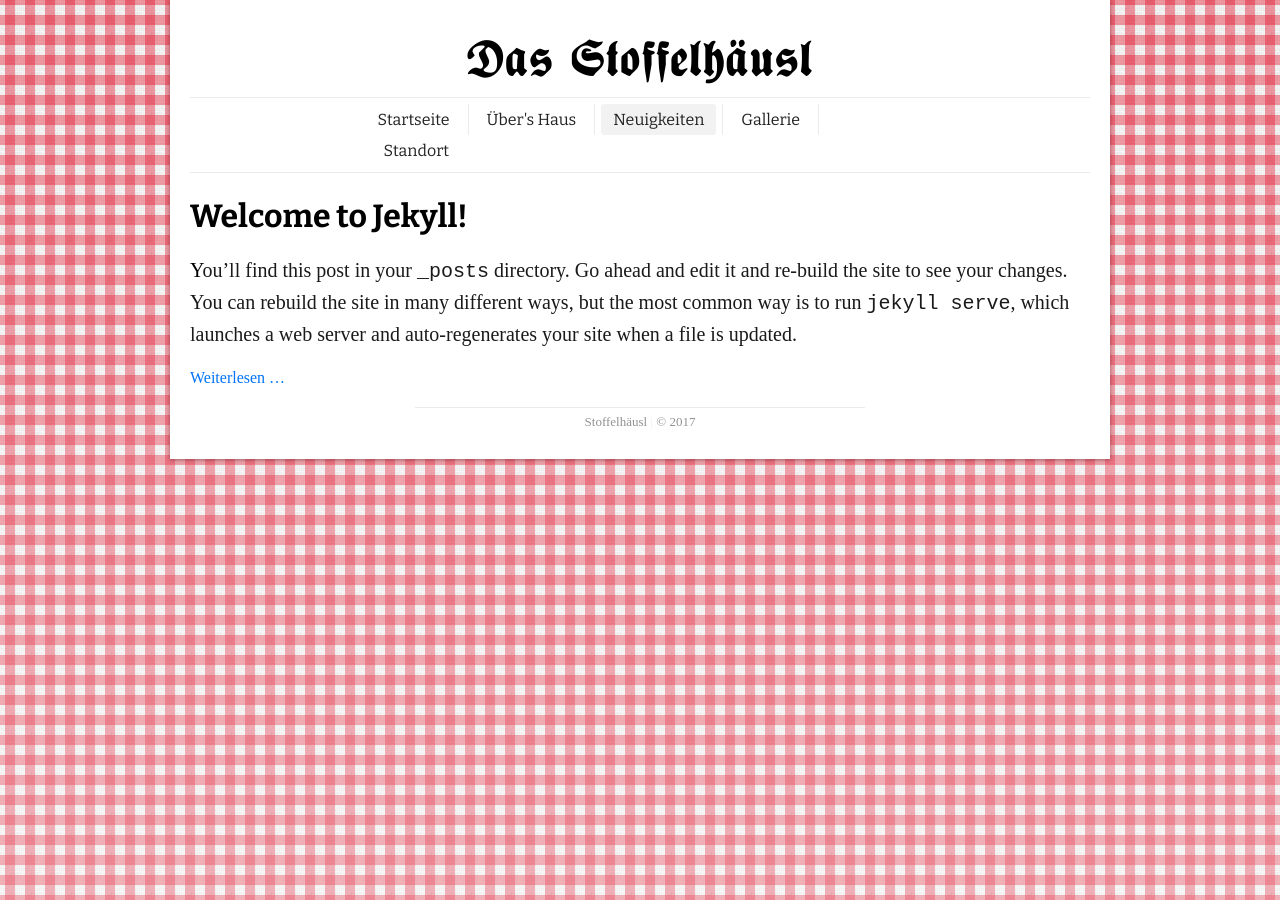
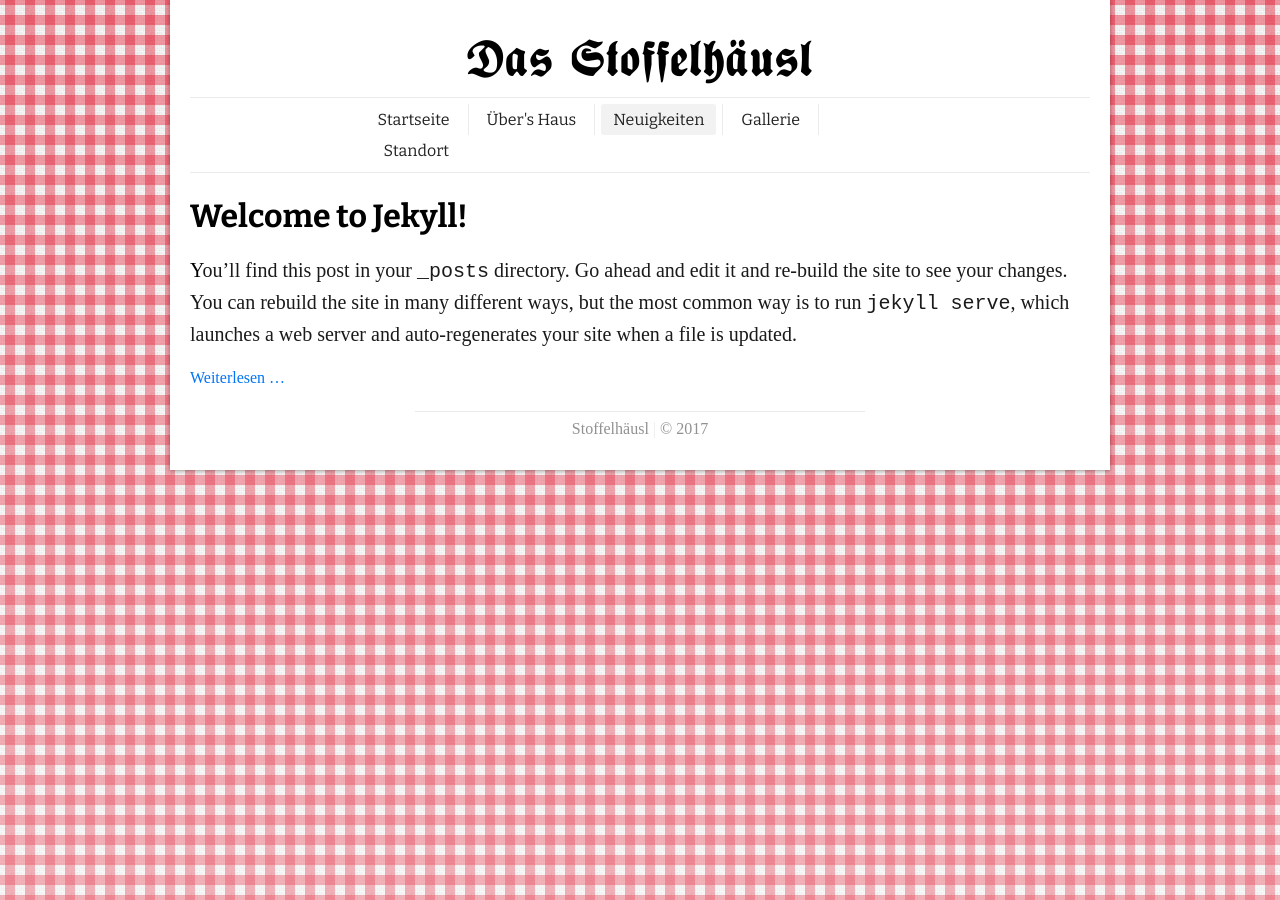
Before and after one commit to stoffelhaeusl/stoffelhaeusl.github.io, a Jekyll site: the page built from neuigkeiten.md, in a window 1280 px wide. Built offline with Jekyll 4.4.1, drawn with Linux system fonts in a browser that asks for light colours; some web fonts are replaced.

Commit message:
Make footer font size bigger.

```diff
--- a/css/main.scss
+++ b/css/main.scss
@@ -609,10 +609,11 @@ footer p {
   padding-top: .5em;
   text-align: center;
   color: $footer-text;
-  font-size: .8125em;
-  min-width: 11em;
-  width: 50%;
   border-top: 1px solid $lightgrey;
+
+  @include tablet {
+    width: 50%;
+  }
 
   .sep {
     color: $lightgrey;
```
